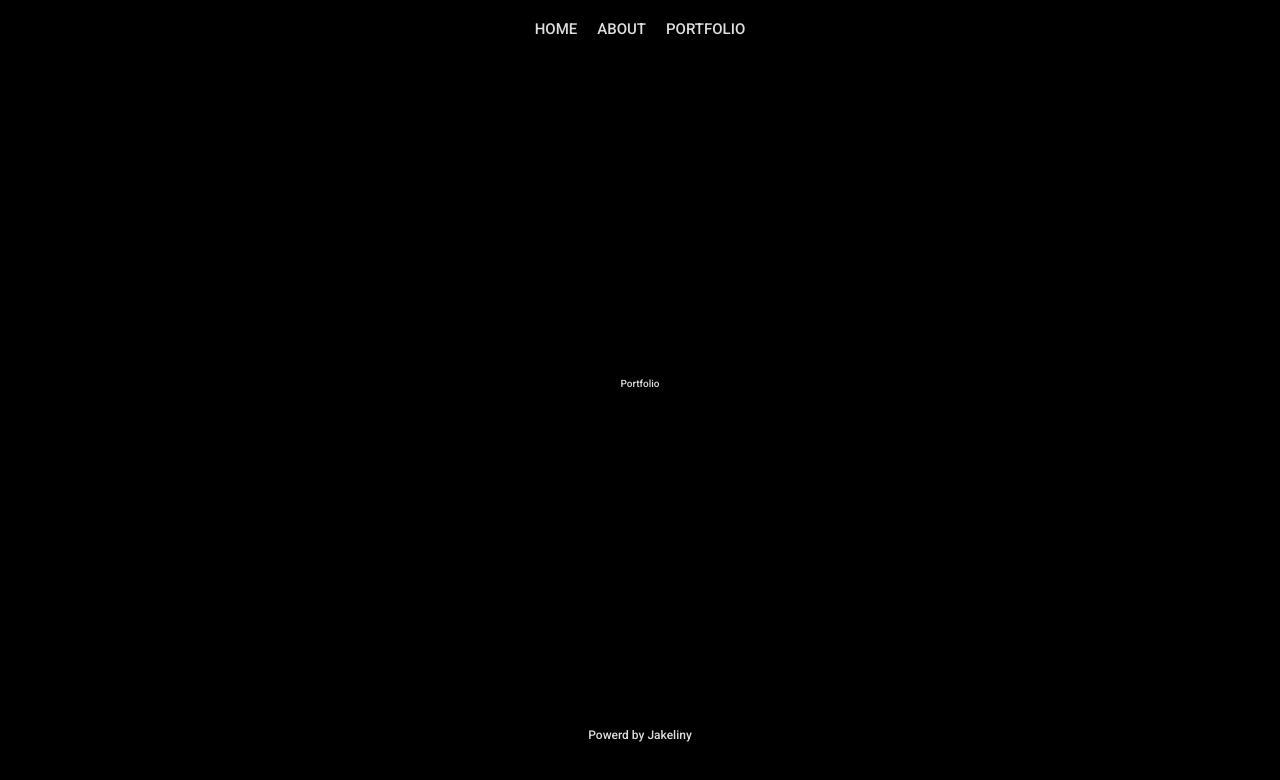
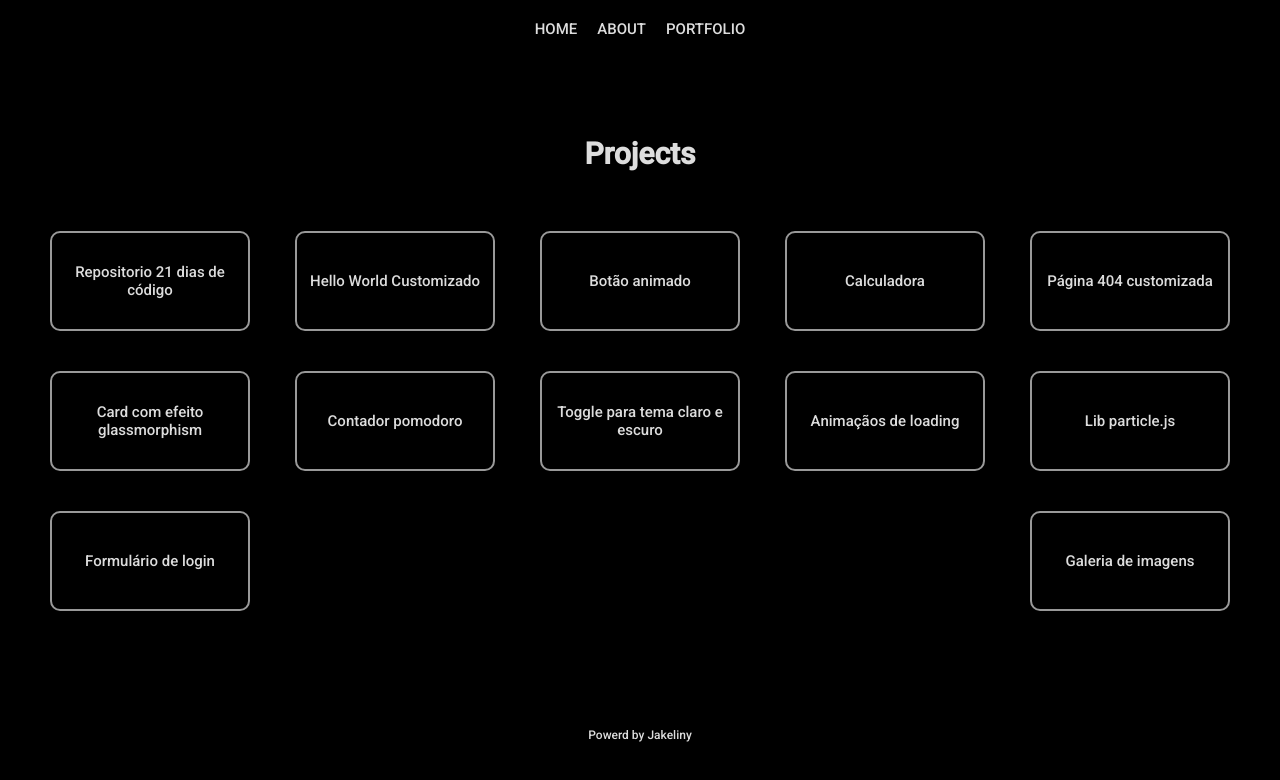
Before and after one commit to jakeliny/spa-portfolio, a website built with Vite: page index.html in a window 1280 px wide. Both pictures are taken after a click on the item "PORTFOLIO". Built offline with nearby package versions, Linux system fonts and the light colour scheme.

Commit message:
feat(portfolio content): insert portfolio content

```diff
--- a/src/pages.js
+++ b/src/pages.js
@@ -3,11 +3,11 @@ const home = `<section class="home">
 <h1>Jakeliny Gracielly</h1>
 <p>Full Stack Engineer +10y | Microsoft MVP | Developer Relations Engineer at Rocketseat </p>
 <ul>
-  <li><a href="https://github.com/jakeliny">GitHub</a></li>
-  <li><a href="">LinkedIn</a></li>
-  <li><a href="">Instagram</a></li>
-  <li><a href="">YouTube</a></li>
-  <li><a href="">Twitter</a></li>
+  <li><a target="_blank" href="https://github.com/jakeliny">GitHub</a></li>
+  <li><a target="_blank" href="">LinkedIn</a></li>
+  <li><a target="_blank" href="">Instagram</a></li>
+  <li><a target="_blank" href="">YouTube</a></li>
+  <li><a target="_blank" href="">Twitter</a></li>
 </ul>
 
 </section>`
@@ -28,20 +28,34 @@ const about = `<section class="about">
 </p>
 
 <ul>
-  <li><a href="https://github.com/jakeliny">GitHub</a></li>
-  <li><a href="">LinkedIn</a></li>
-  <li><a href="">Instagram</a></li>
-  <li><a href="">YouTube</a></li>
-  <li><a href="">Twitter</a></li>
+  <li><a target="_blank" href="https://github.com/jakeliny">GitHub</a></li>
+  <li><a target="_blank" href="https://www.linkedin.com/in/jakelinygracielly/">LinkedIn</a></li>
+  <li><a target="_blank" href="https://www.instagram.com/jakeliny.gracielly/">Instagram</a></li>
+  <li><a target="_blank" href="https://www.youtube.com/@jakeliny">YouTube</a></li>
+  <li><a target="_blank" href="">Twitter</a></li>
 </ul>
 </section>`
 
 const portfolio = `<section class="portfolio">
-<p>Portfolio</p>
+<h1>Projects</h1>
+<ul>
+  <li><a target="_blank" href="https://github.com/jakeliny/21-dias-de-codigo-rocketseat">Repositorio 21 dias de código</a></li>
+  <li><a target="_blank" href="https://jakeliny.github.io/21-dias-de-codigo-rocketseat/Desafio-2/">Hello World Customizado</a></li>
+  <li><a target="_blank" href="https://jakeliny.github.io/21-dias-de-codigo-rocketseat/Desafio-3/">Botão animado</a></li>
+  <li><a target="_blank" href="https://jakeliny.github.io/21-dias-de-codigo-rocketseat/Desafio-4/">Calculadora</a></li>
+  <li><a target="_blank" href="https://jakeliny.github.io/21-dias-de-codigo-rocketseat/Desafio-5/">Página 404 customizada</a></li>
+  <li><a target="_blank" href="https://jakeliny.github.io/21-dias-de-codigo-rocketseat/Desafio-6/">Card com efeito glassmorphism</a></li>
+  <li><a target="_blank" href="https://jakeliny.github.io/21-dias-de-codigo-rocketseat/Desafio-7/">Contador pomodoro</a></li>
+  <li><a target="_blank" href="https://jakeliny.github.io/21-dias-de-codigo-rocketseat/Desafio-8/">Toggle para tema claro e escuro</a></li>
+  <li><a target="_blank" href="https://jakeliny.github.io/21-dias-de-codigo-rocketseat/Desafio-9/">Animaçãos de loading</a></li>
+  <li><a target="_blank" href="https://jakeliny.github.io/21-dias-de-codigo-rocketseat/Desafio-10/">Lib particle.js</a></li>
+  <li><a target="_blank" href="https://jakeliny.github.io/21-dias-de-codigo-rocketseat/Desafio-11/">Formulário de login</a></li>
+  <li><a target="_blank" href="https://jakeliny.github.io/21-dias-de-codigo-rocketseat/Desafio-12/">Galeria de imagens</a></li>
 </section>`
 
 const notfound = `<section class="notfound">
 <p>Not Found</p>
 </section>`
 
+
 export { home, about, portfolio, notfound }
--- a/src/style.css
+++ b/src/style.css
@@ -80,7 +80,8 @@ section.home img {
   margin: 2rem;
 }
 
-section.home h1 {
+section.home h1,
+section.portfolio h1 {
   font-size: 3rem;
   margin-bottom: 1rem;
 }
@@ -115,3 +116,34 @@ section.about ul li {
   font-size: 1.3rem;
   cursor: pointer;
 }
+
+section.portfolio ul {
+  display: flex;
+  flex-direction: row;
+  justify-content: space-between;
+  flex-wrap: wrap;
+  align-items: center;
+  width: 100%;
+  margin-top: 3rem;
+}
+
+section.portfolio ul li {
+  list-style: none;
+  font-size: 1.5rem;
+  cursor: pointer;
+
+  border: .2rem solid #999;
+  border-radius: 1rem;
+
+  width: 20rem;
+  height: 10rem;
+  margin: 2rem 1rem;
+
+  display: flex;
+  justify-content: center;
+  align-items: center;
+}
+
+section.portfolio ul li a {
+  text-align: center;
+}
```
